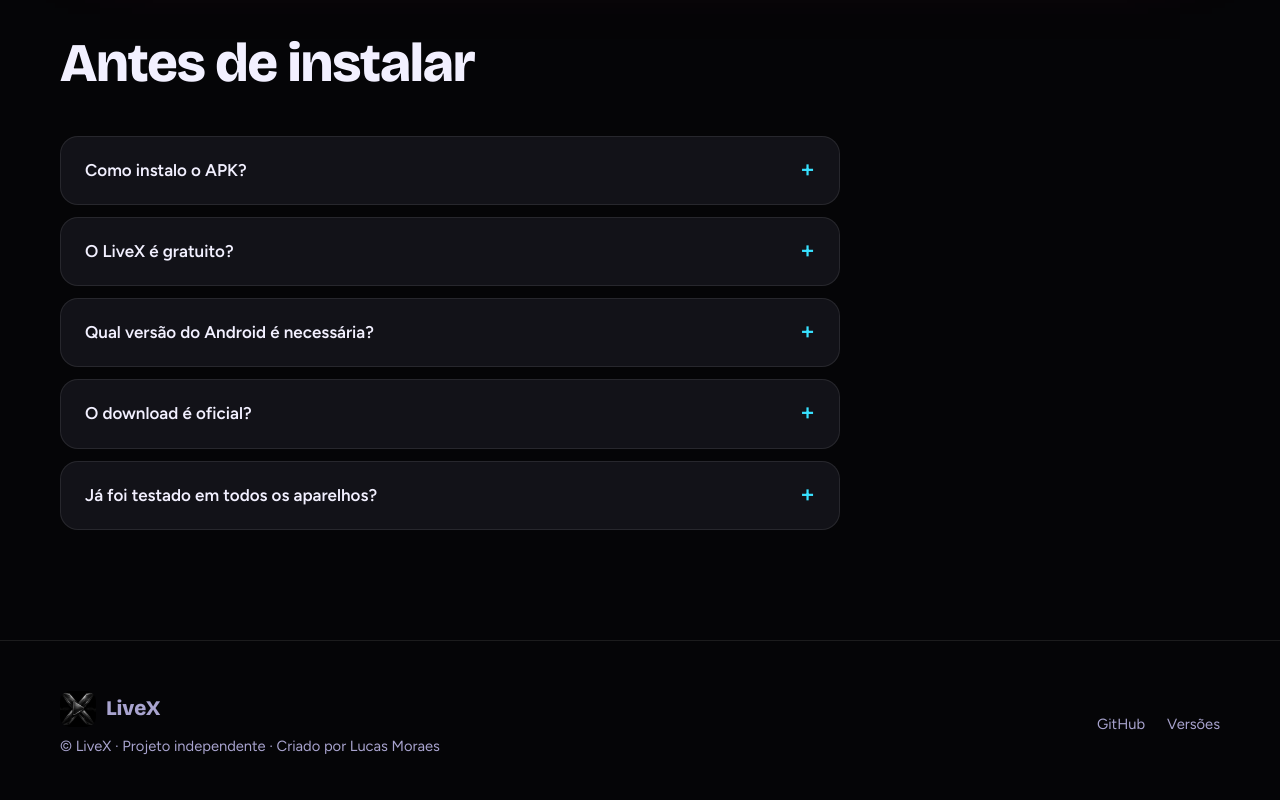
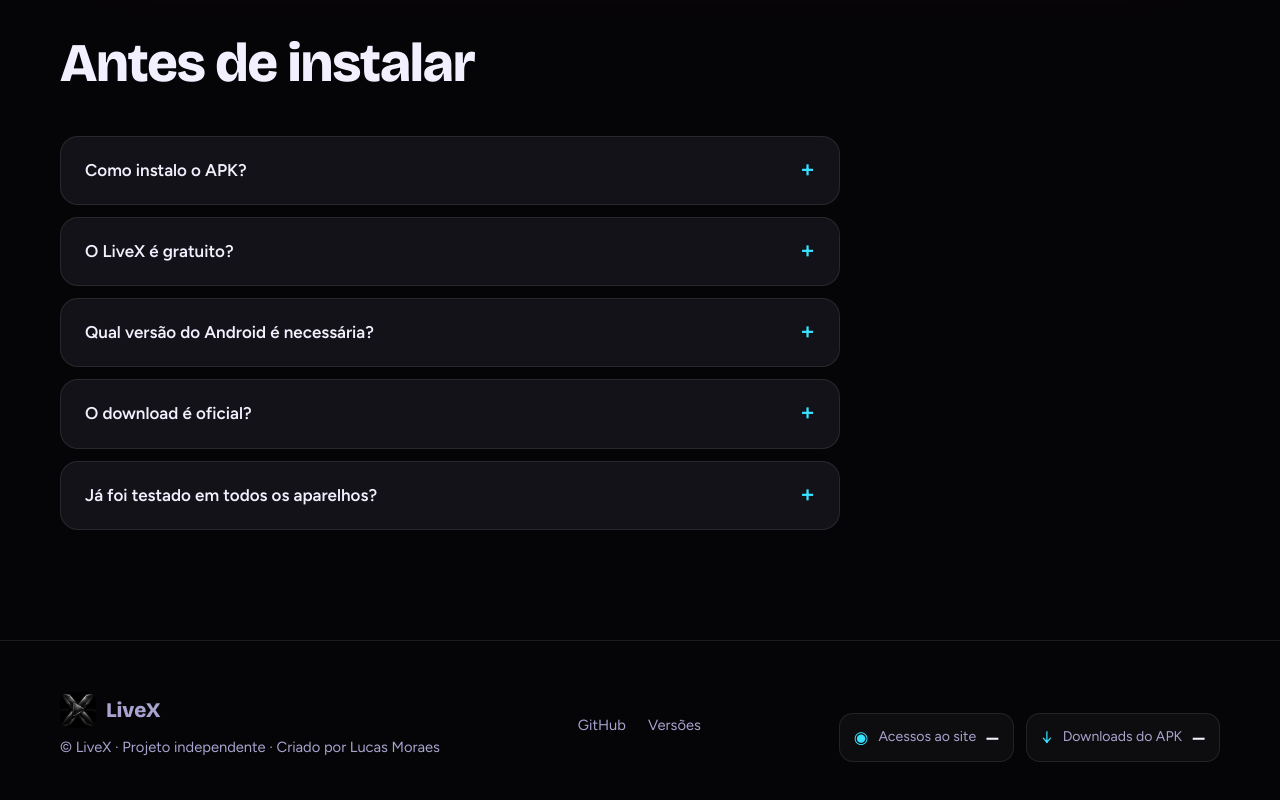
Before and after one commit to lucasmoraesm6/LiveX-Web, a plain HTML site: page index.html in a window 1280 px wide. Shown: the part 4286-5086 px from the top of the page. Drawn offline with nearby package versions, Linux system fonts and the light colour scheme; no server answers.

Commit message:
Adiciona contadores de acessos e downloads no rodapé

```diff
--- a/index.html
+++ b/index.html
@@ -151,6 +151,11 @@ footer{border-top:1px solid var(--line);padding:50px 0;color:var(--mute);font-si
 footer .wrap{display:flex;flex-wrap:wrap;justify-content:space-between;gap:24px;align-items:center}
 footer .f{display:flex;gap:22px}
 footer a:hover{color:var(--txt)}
+.site-stats{display:flex;flex-wrap:wrap;gap:12px;margin-top:22px}
+.site-stat{display:flex;align-items:center;gap:10px;padding:10px 14px;border:1px solid var(--line);border-radius:14px;background:rgba(255,255,255,.035);color:var(--mute);font-size:.88rem}
+.site-stat strong{color:var(--txt);font:700 1rem var(--f1);font-variant-numeric:tabular-nums}
+.site-stat .stat-icon{color:var(--cy);font-size:1.05rem}
+@media(max-width:600px){.site-stats{width:100%}.site-stat{flex:1;justify-content:center}}
 
 @media(max-width:960px){
   section{padding:80px 0}
@@ -288,6 +293,10 @@ footer a:hover{color:var(--txt)}
   <div class="wrap">
     <div><a class="brand" href="#top"><img src="https://lucasmoraesm6.github.io/LiveX-Web/assets/livex-logo.jpg" alt="">LiveX</a><p style="margin-top:8px">© LiveX · Projeto independente · Criado por Lucas Moraes</p></div>
     <div class="f"><a href="https://github.com/lucasmoraesm6/LiveX-Web">GitHub</a><a href="https://github.com/lucasmoraesm6/LiveX/releases">Versões</a></div>
+    <div class="site-stats" aria-label="Estatísticas do site">
+      <div class="site-stat"><span class="stat-icon" aria-hidden="true">◉</span><span>Acessos ao site</span><strong id="site-visits" aria-live="polite">—</strong></div>
+      <div class="site-stat"><span class="stat-icon" aria-hidden="true">↓</span><span>Downloads do APK</span><strong id="apk-downloads" aria-live="polite">—</strong></div>
+    </div>
   </div>
 </footer>
 
@@ -295,6 +304,53 @@ footer a:hover{color:var(--txt)}
 const m=document.getElementById('menu'),l=document.getElementById('links');
 m.addEventListener('click',()=>{const o=l.classList.toggle('open');m.setAttribute('aria-expanded',o)});
 l.addEventListener('click',e=>{if(e.target.tagName==='A'){l.classList.remove('open');m.setAttribute('aria-expanded','false')}});
+
+// Contadores públicos do LiveX. Acesso é contado uma vez por aba/sessão;
+// downloads são registrados quando o visitante inicia o download do APK.
+(() => {
+  const namespace = 'lucasmoraesm6.github.io';
+  const api = 'https://counterapi.com/api/' + namespace;
+  const visitsEl = document.getElementById('site-visits');
+  const downloadsEl = document.getElementById('apk-downloads');
+
+  async function readCount(action, key, element) {
+    try {
+      const response = await fetch(api + '/' + action + '/' + key + '?readOnly=true', { cache: 'no-store' });
+      if (!response.ok) throw new Error('Counter unavailable');
+      const data = await response.json();
+      if (element && Number.isFinite(Number(data.value))) {
+        element.textContent = Number(data.value).toLocaleString('pt-BR');
+      }
+    } catch (_) {
+      if (element) element.textContent = '—';
+    }
+  }
+
+  function track(action, key) {
+    fetch(api + '/' + action + '/' + key, {
+      method: 'GET',
+      mode: 'cors',
+      keepalive: true,
+      cache: 'no-store'
+    }).catch(() => {});
+  }
+
+  try {
+    if (!sessionStorage.getItem('livex-site-visit-counted')) {
+      track('view', 'site-access');
+      sessionStorage.setItem('livex-site-visit-counted', '1');
+    }
+  } catch (_) {
+    track('view', 'site-access');
+  }
+
+  document.querySelectorAll('a[href*="app-release.apk"]').forEach(link => {
+    link.addEventListener('click', () => track('download', 'apk-download'));
+  });
+
+  readCount('view', 'site-access', visitsEl);
+  readCount('download', 'apk-download', downloadsEl);
+})();
 </script>
 </body>
 </html>
```
